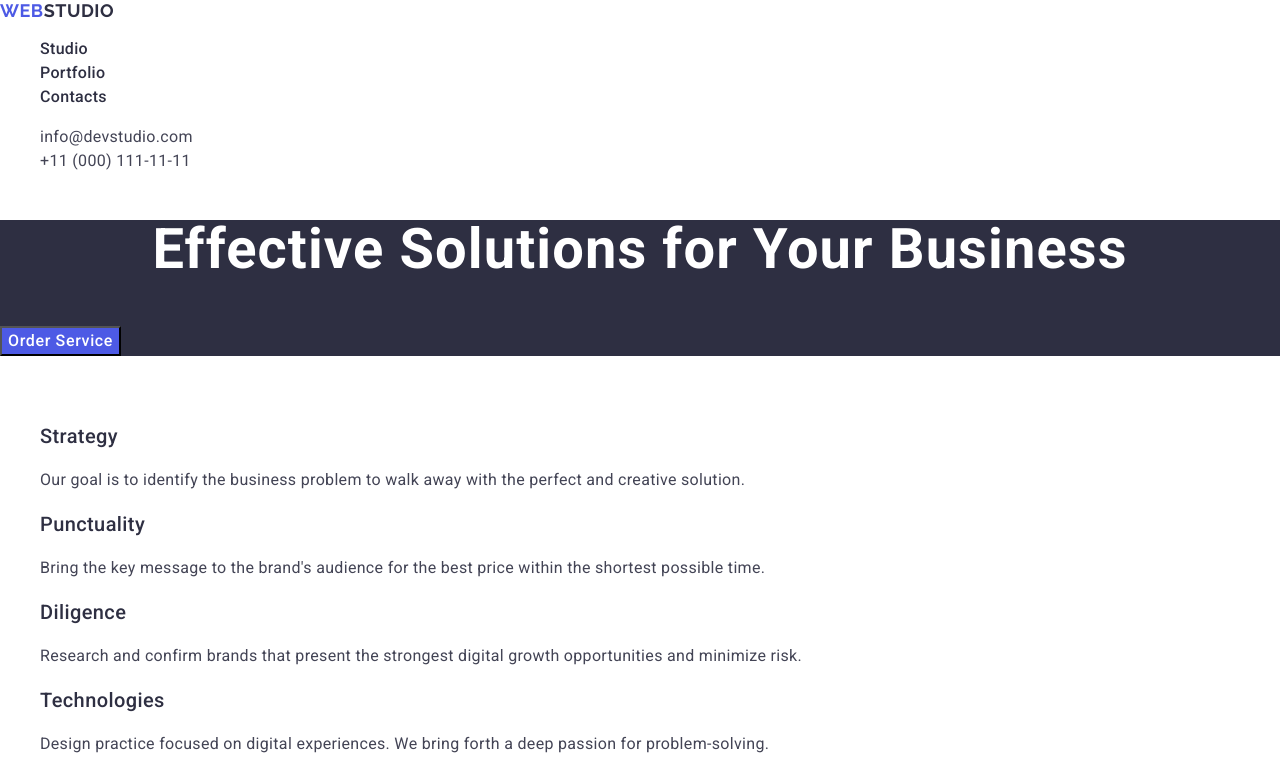
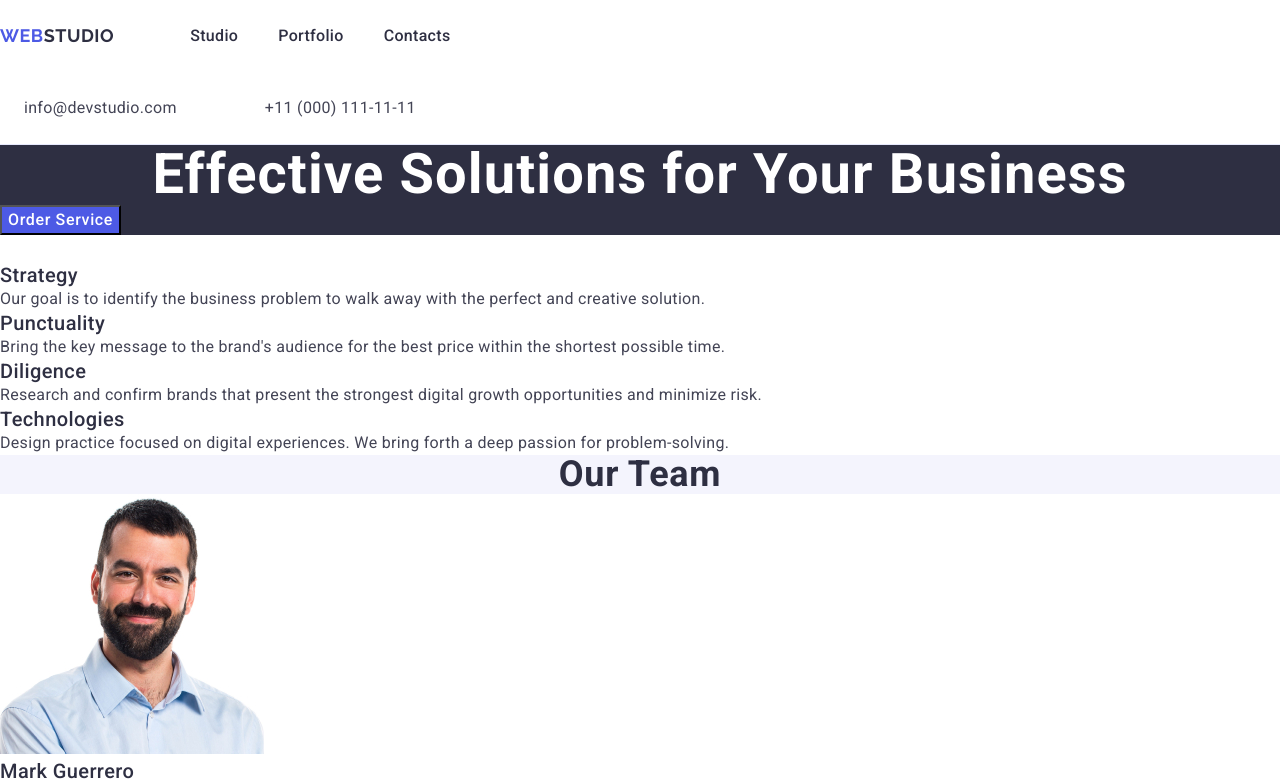
Before and after one commit to maaaks1k/goit-markup-hw-03, a plain HTML site: page index.html in a window 1280 px wide. Shown: the top 780 px of the page. Drawn offline with nearby package versions, Linux system fonts and the light colour scheme.

Commit message:
update css

```diff
--- a/css/styles.css
+++ b/css/styles.css
@@ -7,8 +7,12 @@ body {
 ul,
 ol {
   list-style-type: none;
+  margin: 0;
+  padding: 0;
 }
-
+h1, h2, h3, h4, h5, h6, p{
+  margin: 0;
+}
 a {
   text-decoration: none;
 }
@@ -30,6 +34,8 @@ a {
 }
 
 .nav-link {
+  padding: 24px 0;
+  display: block;
   font-weight: 500;
   font-size: 16px;
   line-height: 1.5;
@@ -44,8 +50,11 @@ a {
 }
 .contacts {
   font-style: normal;
+  margin-left: auto;
 }
 .contacts-link {
+  display: block;
+  padding: 24px;
   font-size: 16px;
   line-height: 1.5;
   letter-spacing: 0.02em;
@@ -143,3 +152,33 @@ a {
   letter-spacing: 0.02em;
   color: #f4f4fd;
 }
+.container{
+  max-width: 1158px;
+  padding: 0, 15px;
+  margin: 0, auto;
+}
+.header-page{
+  border-bottom: 1px solid #e7e9fc;
+}
+.header-cont {
+  display: flex;
+  align-items: center;
+}
+.header-nav {
+  display: flex;
+  align-items: center;
+}
+.nav-list{
+  display: flex;
+  align-items: center;
+  gap: 40px;
+}
+.contacts-list {
+  display: flex;
+  align-items: center;
+  gap: 40px;
+}
+.header-logo {
+  padding: 24px 0;
+  margin-right: 76px;
+}
```
